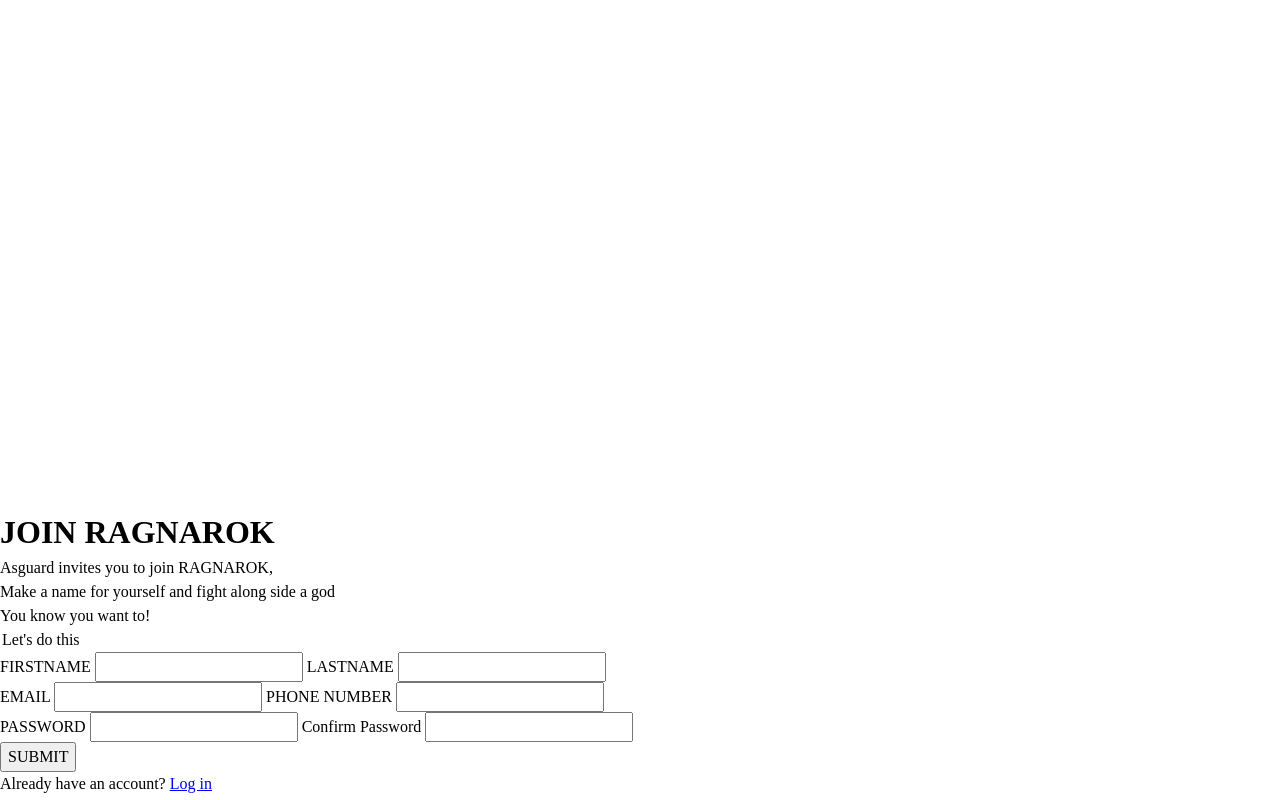
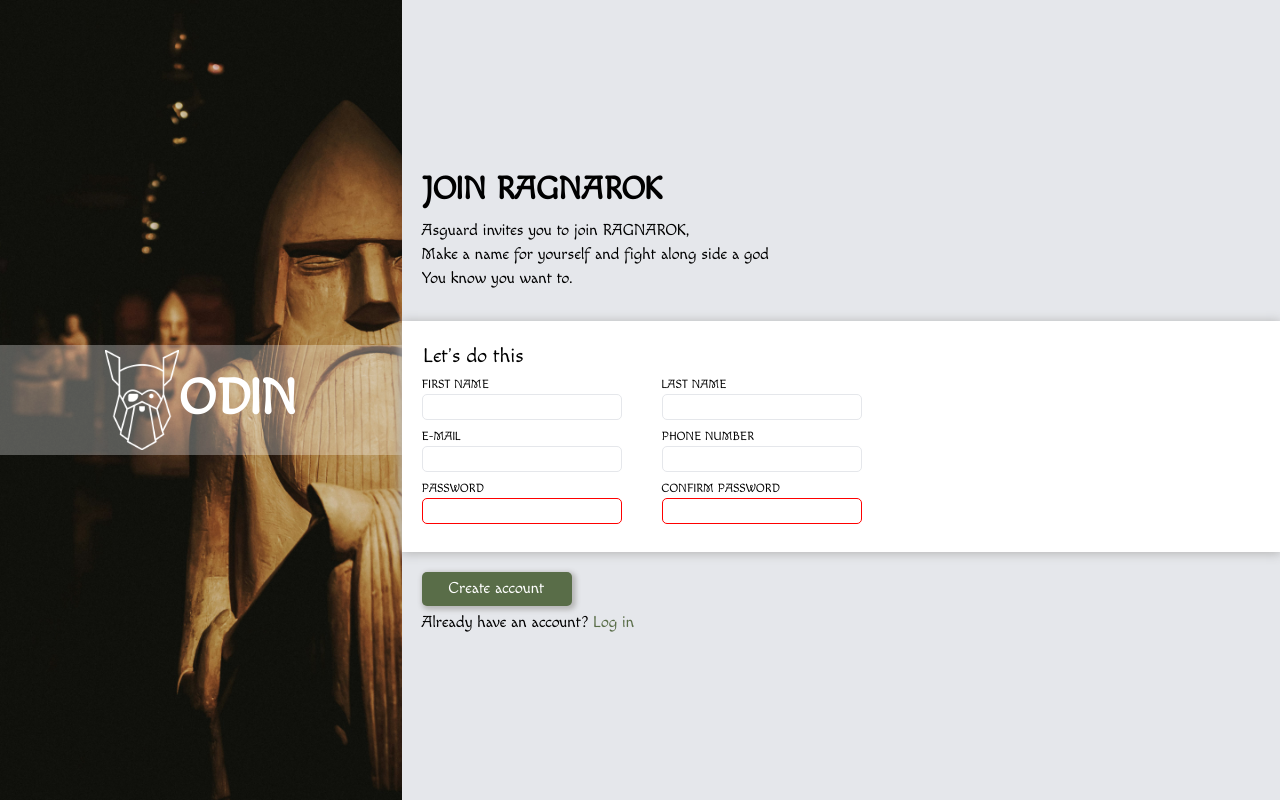
Before and after one commit to nighthawk-ops/ODIN-Login-Form, a plain HTML site: page index.html in a window 1280 px wide. Drawn offline with Linux system fonts and the light colour scheme.

Commit message:
Styles
Styling done

```diff
--- a/index.html
+++ b/index.html
@@ -9,49 +9,76 @@
 <body>
     <!-- Side bar -->
     <div class="sidebar">
-        <div>
+        <div class="sidebar-icon">
             <img src="./images/odin-lined.png" alt="ODIN">
+            <span><h1>ODIN</h1></span>
         </div>
     </div>
 
+    <main>
+        <div class="header-text">
             <h1>JOIN RAGNAROK</h1>
             <p>Asguard invites you to join RAGNAROK, <br>
-    Make a name for yourself and fight along side a god
+            Make a name for yourself and fight along side a god <br>
+            You know you want to.
             </p>
-
-    <p>You know you want to!</p>
+        </div>
 
         <form action="post">
+
+            <div class="form-content">
                 <legend>Let's do this</legend>
 
                 <div class="form-row">
-            <label for="firstname">FIRSTNAME</label>
+
+                    <div class="widget">
+                        <label for="firstname">FIRST NAME</label>
                         <input type="text" name="firstname" id="firstname">
+                    </div>
 
-            <label for="lastname">LASTNAME</label>
+                    <div class="widget">
+                        <label for="lastname">LAST NAME</label>
                         <input type="text" name="lastname" id="lastname">
                     </div>
 
+                </div>
+
                 <div class="form-row">
-            <label for="email">EMAIL</label>
+
+                    <div class="widget">
+                        <label for="email">E-MAIL</label>
                         <input type="email" name="email" id="email">
+                    </div>
 
+                    <div class="widget">
                         <label for="phonenumber">PHONE NUMBER</label>
                         <input type="tel" name="phonenumber" id="phonenumber">
                     </div>
 
-        <div class="form-row">
-            <label for="password">PASSWORD</label>
-            <input type="password" name="password" id="password">
-
-            <label for="confirmPassword">Confirm Password</label>
-            <input type="password" name="confirmPassword" id="confirmPassword">
                 </div>
 
-        <button type="submit">SUBMIT</button>
+                <div class="form-row">
 
+                    <div class="widget">
+                        <label for="password">PASSWORD</label>
+                        <input type="password" name="password" id="password" required>
+                    </div>
+
+                    <div class="widget">
+                        <label for="confirmPassword">CONFIRM PASSWORD</label>
+                        <input type="password" name="confirmPassword" id="confirmPassword" required>
+                    </div>
+
+                </div>
+            </div>
+
+            <div class="form-bottom">
+                <button type="submit">Create account</button>
                 <p>Already have an account? <a href="#">Log in</a> </p>
+            </div>
 
         </form>
+    </main>
+
 </body>
 </html>
--- a/styles.css
+++ b/styles.css
@@ -1,3 +1,13 @@
+/* Variables */
+@font-face {
+    font-family: my-cool-font;
+    src: url(./fonts/Macondo-Regular.ttf);
+  }
+
+  * {
+    font-family: my-cool-font, system-ui, "Segoe UI", Roboto, Helvetica, Arial, sans-serif, "Apple Color Emoji", "Segoe UI Emoji", "Segoe UI Symbol";
+  }
+
 /* Custom styles */
 /* 1. Use a more-intuitive box-sizing model */
 *, *::before, *::after {
@@ -32,7 +42,21 @@ img, picture, video, canvas, svg {
 /* 7. Inherit fonts for form controls */
 input, button, textarea, select {
     font: inherit;
+    width: 150px;
+    padding: 0;
+    margin: 0;
+    box-sizing: border-box;
 }
+
+input,
+textarea,
+select{
+  width: 200px;
+  padding: 0;
+  margin: 0;
+  box-sizing: border-box;
+}
+
 
 /* 8. Avoid text overflows */
 p, h1, h2, h3, h4, h5, h6 {
@@ -53,3 +77,118 @@ h1, h2, h3, h4, h5, h6 {
 #root, #__next {
     isolation: isolate;
 }
+
+
+/* Basic Sturcture */
+body{
+    display:flex;
+    background-image: url("./images/kristijan-arsov-tcw3nwoAgvs-unsplash.jpg");
+    background-size: contain;
+    height: 100vh;
+}
+
+.header-text h1{
+    margin-bottom: 5px;
+}
+
+.sidebar{
+   flex-grow: 1;
+   display: flex;
+   flex-direction: column;
+   justify-content: center;
+}
+
+.sidebar-icon{
+    display: flex;
+    background-color: rgba(255, 255, 255, 0.3);
+    justify-content: center;
+    align-items: center;
+    padding: 5px;
+}
+.sidebar-icon img{
+    max-width: 100px;
+    max-height: 100px;
+}
+
+.sidebar h1{
+    color: white;
+    font-size: 50px;
+}
+
+main{
+    flex-grow: 2;
+    background-color: #E5E7EB;
+    display: flex;
+    flex-direction: column;
+    justify-content: center;
+}
+
+.header-text{
+    margin-bottom: 10px;
+    padding: 20px;
+
+}
+.form-content{
+    background-color: white;
+    padding: 20px;
+    box-shadow: 0 1px 10px 1px #b8b8b8;
+}
+
+.form-content legend{
+    margin-bottom: 5px;
+    font-size: 20px;
+}
+
+.widget{
+    display: flex;
+    flex-direction: column;
+    flex-wrap: wrap;
+    margin-bottom: 8px;
+}
+.form-row{
+    display: flex;
+    gap: 40px;
+}
+
+.widget label{
+    font-size: 12px;
+}
+
+.widget input{
+    border: #E5E7EB solid 1px;
+    border-radius: 5px;
+}
+
+.widget input:focus{
+    outline: none;
+    border-color: lightblue;
+    box-shadow: 0 1px 2px 1px #b8b8b8;
+
+}
+
+.widget input:invalid{
+    border-color: red;
+}
+
+.form-bottom{
+    padding: 20px;
+}
+
+.form-bottom button{
+    background-color: #596D48;
+    border: none;
+    border-radius: 5px;
+    color: white;
+    padding: 5px;
+    box-shadow: 2px 2px 5px 2px #b8b8b8;
+
+}
+
+.form-bottom p{
+    margin-top: 5px;
+}
+
+.form-bottom a{
+    color: #596D48;
+    text-decoration: none;
+}
```
Also changed, not shown: fonts/Macondo-Regular.ttf (added). Lines whose indentation alone changed are shown as unchanged.
